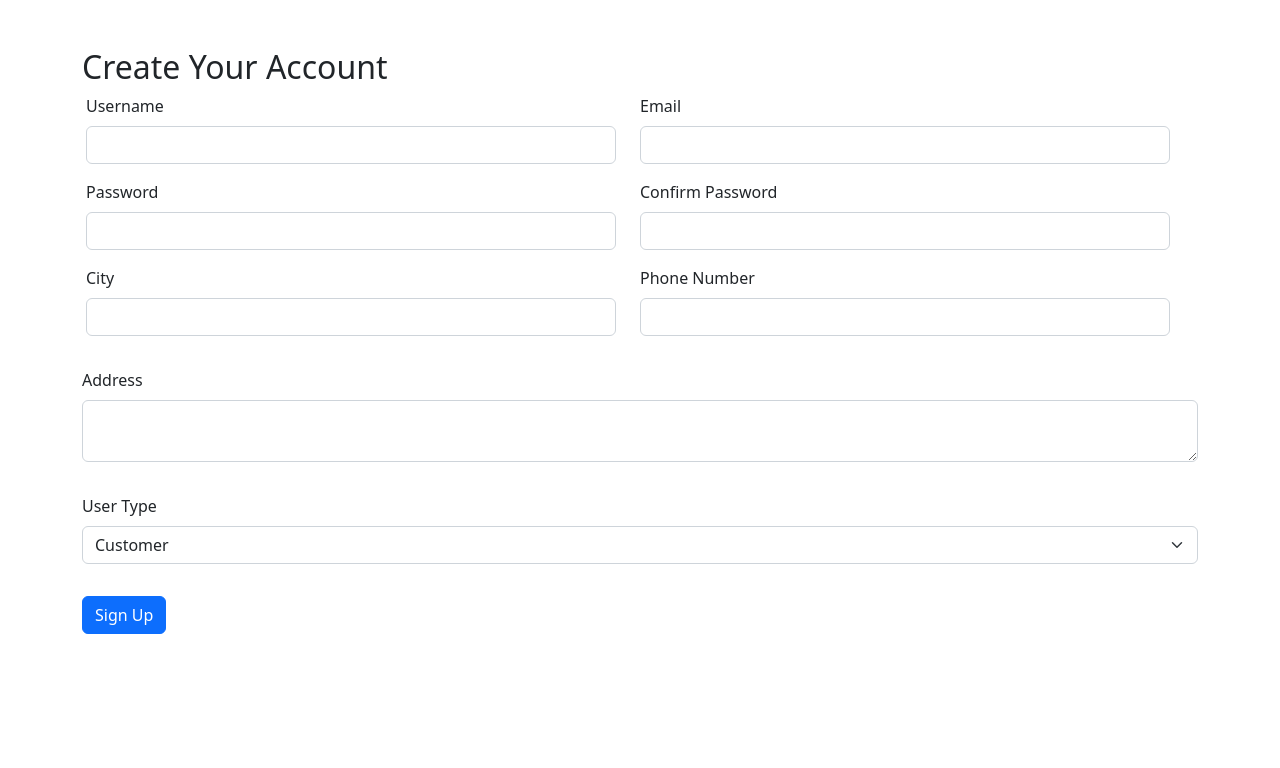
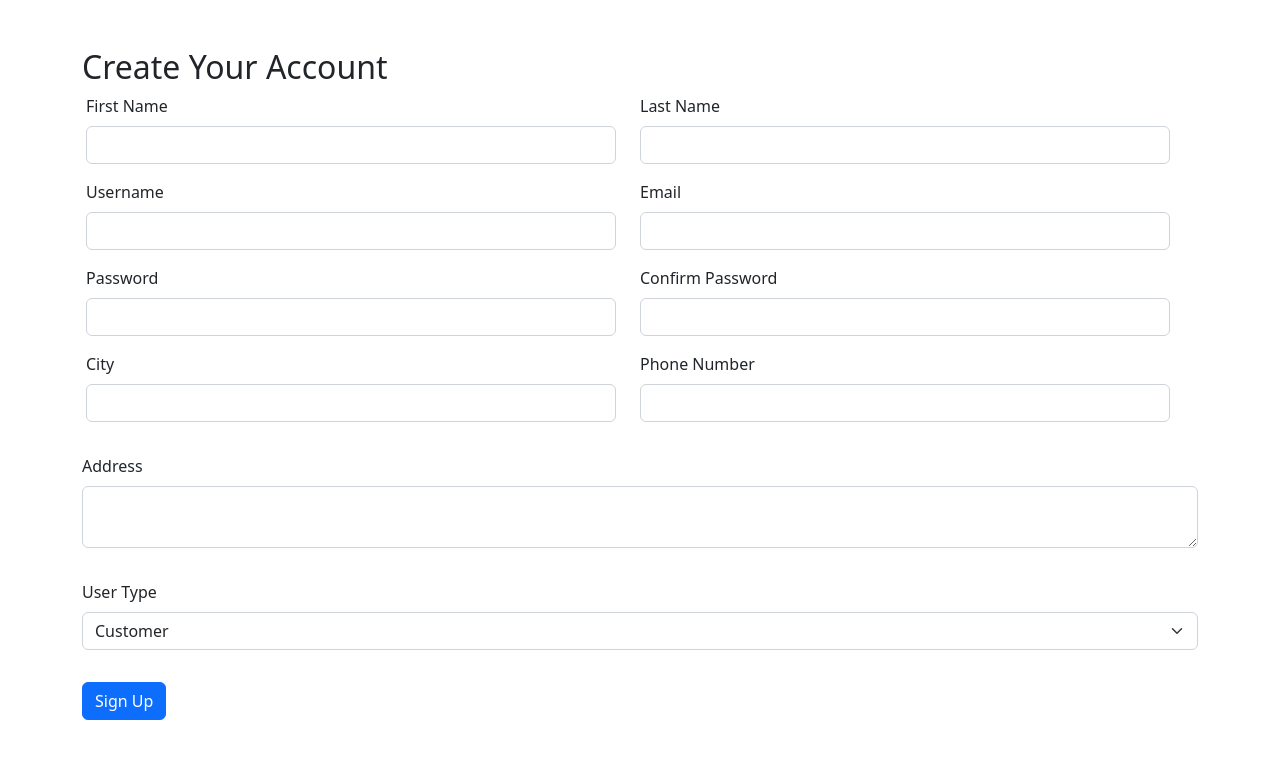
Before and after one commit to GuruBuilds/SkillOnCall, a Django app: page /accounts/signup/ in a window 1280 px wide. Shown: the part 56-824 px from the top of the page. Before the commit the page ends 690 px from the top, so only its background shows below. Run offline with Django 3.2, Linux system fonts and the light colour scheme.

Commit message:
Add the first name and last name in user form view

```diff
--- a/SkillOnCall/SkillOnCall/urls.py
+++ b/SkillOnCall/SkillOnCall/urls.py
@@ -24,4 +24,9 @@ urlpatterns = [
     path('', include('home.urls')),
     path('accounts/', include('accounts.urls')),
     path('booking/', include('booking.urls')),
-] + static(settings.MEDIA_URL, document_root=settings.MEDIA_ROOT)
+]
+
+# Only serve media files during development
+# In production, media files should be served by a proper web server (e.g., Nginx)
+if settings.DEBUG:
+    urlpatterns += static(settings.MEDIA_URL, document_root=settings.MEDIA_ROOT)
--- a/SkillOnCall/accounts/models.py
+++ b/SkillOnCall/accounts/models.py
@@ -8,6 +8,7 @@ class Customer(models.Model):
     address = models.TextField()
     city = models.CharField(max_length=100)
     user_type = models.CharField(choices=[('customer', 'Customer'), ('provider', 'Service Provider')], default='customer')
+    profile_image = models.ImageField(upload_to='profile_images/', null=True, blank=True)
 
     def __str__(self):
         return self.user.username
--- a/SkillOnCall/accounts/views.py
+++ b/SkillOnCall/accounts/views.py
@@ -32,9 +32,12 @@ def sign_in(request):
 
 def signup_view(request):
     if request.method == 'POST':
-        email = request.POST.get('email')
+        # Common fields
         username = request.POST.get('username')
         password = request.POST.get('password')
+        email = request.POST.get('email')
+        first_name = request.POST.get('first_name')
+        last_name = request.POST.get('last_name')
         phone_number = request.POST.get('phone_number')
         address = request.POST.get('address')
         city = request.POST.get('city')
@@ -47,6 +50,8 @@ def signup_view(request):
 
             # Update user fields
             user.email = email
+            user.first_name = first_name
+            user.last_name = last_name
             if password:  # Only update password if provided
                 user.set_password(password)
             user.save()
@@ -65,7 +70,6 @@ def signup_view(request):
                 charge_per_hour = request.POST.get('charge_per_hour')
                 services = request.POST.getlist('services_offered')
 
-                # Get or create service provider
                 service_provider, created = ServiceProvider.objects.get_or_create(
                     customer=customer,
                     defaults={
@@ -83,14 +87,22 @@ def signup_view(request):
 
                 service_provider.services_offered.set(services)
             else:
-                # Remove service provider if user type changed to customer
+                # Remove provider if downgraded to customer
                 ServiceProvider.objects.filter(customer=customer).delete()
 
             messages.success(request, "Profile updated successfully!")
             return redirect('index')
 
+        # Signup case
         else:
-            user = User.objects.create_user(username=username, password=password, email=email)
+            user = User.objects.create_user(
+                username=username,
+                password=password,
+                email=email,
+                first_name=first_name,
+                last_name=last_name
+            )
+
             customer = Customer.objects.create(
                 user=user,
                 phone_number=phone_number,
@@ -117,7 +129,7 @@ def signup_view(request):
             messages.success(request, "Account created successfully!")
             return redirect('index')
 
-    # GET request handling
+    # GET request - load form
     else:
         services = Service.objects.all()
 
@@ -140,13 +152,14 @@ def signup_view(request):
             initial_data = {
                 'username': user.username,
                 'email': user.email,
+                'first_name': user.first_name,
+                'last_name': user.last_name,
                 'phone_number': customer.phone_number,
                 'address': customer.address,
                 'city': customer.city,
                 'user_type': customer.user_type,
             }
 
-            # Add provider data if available
             try:
                 provider = customer.serviceprovider
                 initial_data.update({
@@ -164,7 +177,7 @@ def signup_view(request):
                 'is_edit': True
             })
 
-        # New signup case
+        # New signup form
         return render(request, 'accounts/signup_view.html', {
             'services': services,
             'initial_data': {},
--- a/SkillOnCall/templates/accounts/signup_view.html
+++ b/SkillOnCall/templates/accounts/signup_view.html
@@ -10,18 +10,29 @@
         <!-- Basic Info -->
         <div class="row mb-3">
             <div class="col-md-6">
+                <label class="form-label">First Name</label>
+                <input type="text" class="form-control" name="first_name"
+                    value="{{ initial_data.first_name }}" required>
+            </div>
+            <div class="col-md-6">
+                <label class="form-label">Last Name</label>
+                <input type="text" class="form-control" name="last_name"
+                    value="{{ initial_data.last_name }}" required>
+            </div>
+        </div>
+        <div class="row mb-3">
+            <div class="col-md-6">
                 <label class="form-label">Username</label>
                 <input type="text" class="form-control" name="username"
-                       value="{{ initial_data.username }}" {% if is_edit %}readonly{% endif %} required>
+                    value="{{ initial_data.username }}" {% if is_edit %}readonly{% endif %} required>
                 {% if is_edit %}<small class="text-muted">Username cannot be changed</small>{% endif %}
             </div>
             <div class="col-md-6">
                 <label class="form-label">Email</label>
                 <input type="email" class="form-control" name="email"
-                       value="{{ initial_data.email }}" required>
+                    value="{{ initial_data.email }}" required>
             </div>
         </div>
-
         <!-- Password Fields -->
         {% if is_edit %}
         <div class="row mb-3">
```
